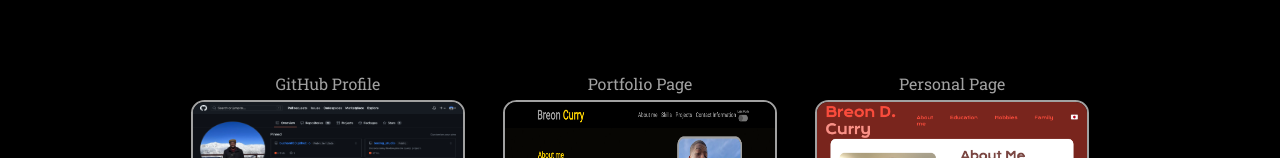
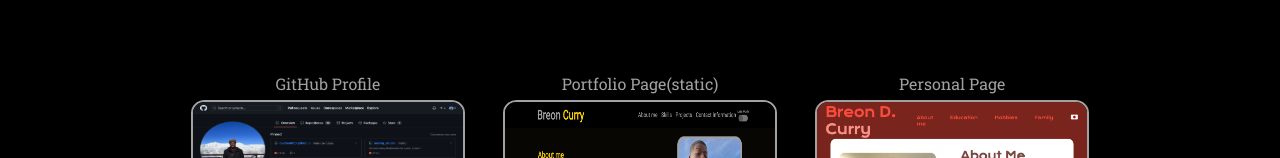
Before and after one commit to Buchan650/profile, a React (Create React App) app: page /projects in a window 1280 px wide. Shown: the part 316-474 px from the top of the page. Built offline with nearby package versions, Linux system fonts and the light colour scheme.

Commit message:
Ran build

```diff
--- a/public/index.html
+++ b/public/index.html
@@ -9,7 +9,6 @@
     <script src="https://kit.fontawesome.com/3317c7907b.js" crossorigin="anonymous"></script>
     <meta name="viewport" content="width=device-width, initial-scale=1, minimum-scale=1"/>
     <meta charset="utf-8" />
-    <link rel="icon" href="%PUBLIC_URL%/favicon.ico" />
     <meta name="viewport" content="width=device-width, initial-scale=1" />
     <meta name="theme-color" content="#000000" />
     <meta
--- a/src/components/Projects/Projects.js
+++ b/src/components/Projects/Projects.js
@@ -42,7 +42,7 @@ export default function Projects() {
 
                 </article>
                 <article className='proj'>
-                    <p>Portfolio Page</p>
+                    <p>Portfolio Page(static)</p>
                     <Link to="https://buchan650.github.io/portfolio_project/" target="_blank" alt='link to portfolio page'><img src={Portfolio} alt='portfolio page'/></Link>
                     <Link to="https://github.com/Buchan650/portfolio_project" target="_blank" alt='link to portfolio page repository' ><button className='button'><span>Repository  </span></button></Link>
                 </article>
```
